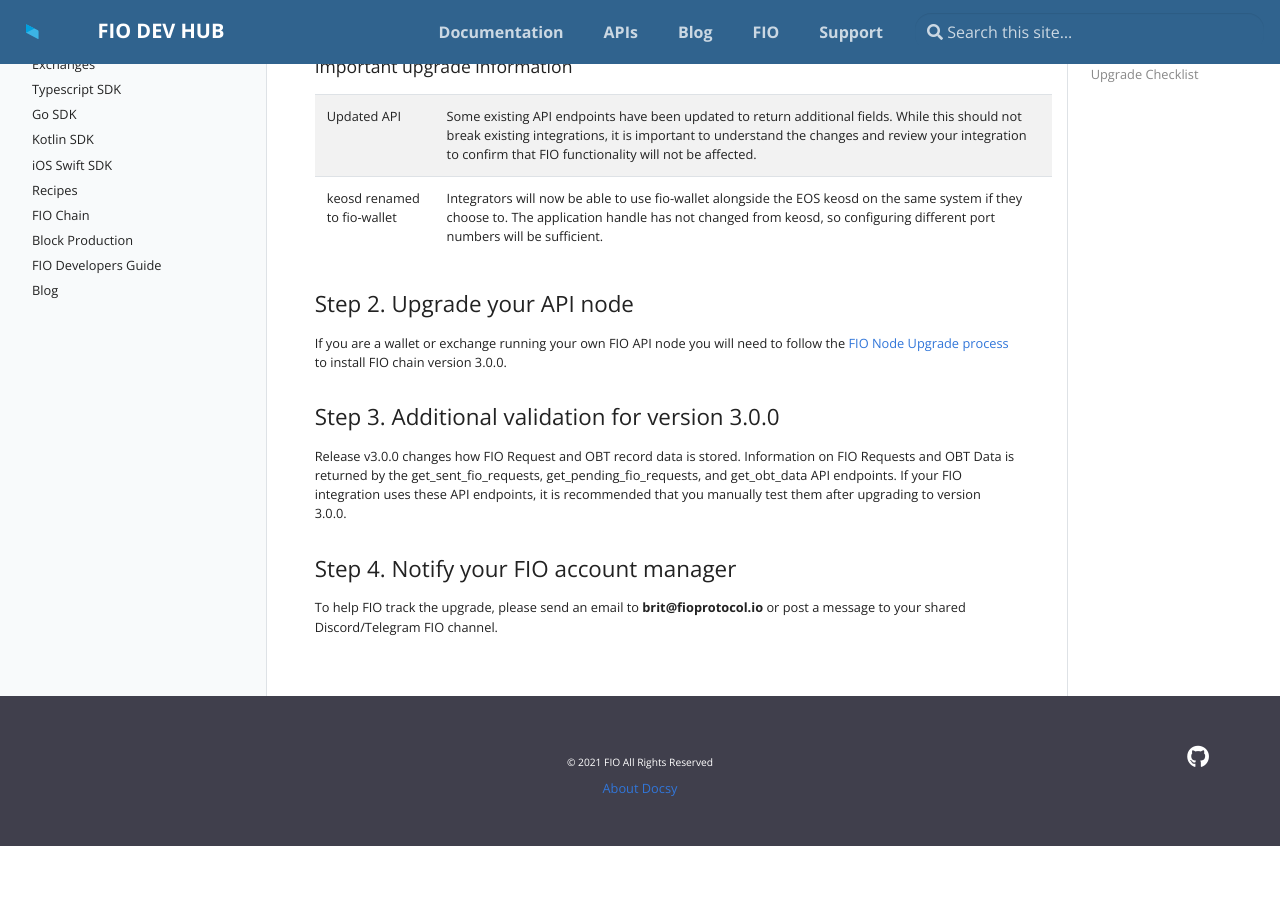
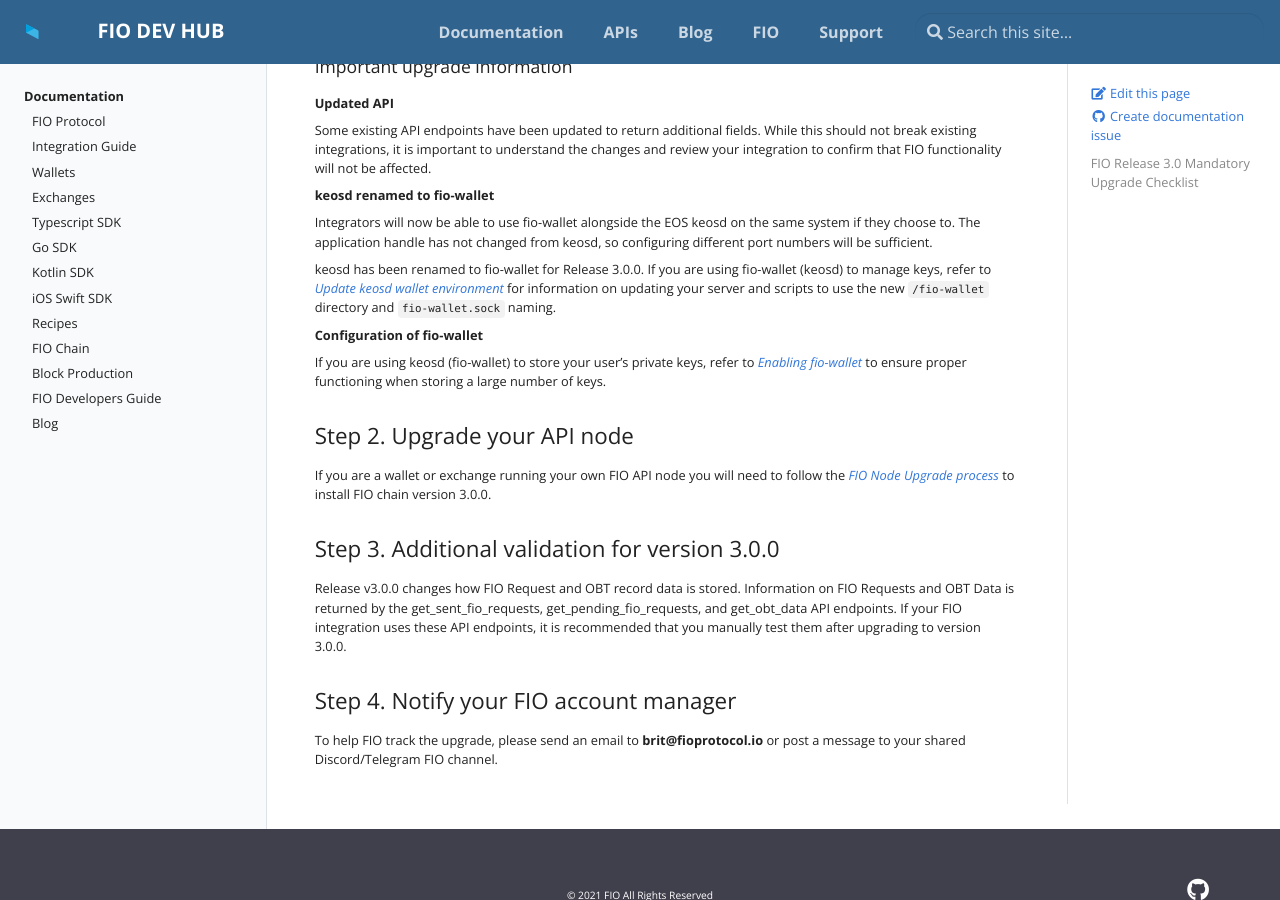
Before and after one commit to fioprotocol/fio-devhub, a Jekyll site: the page built from _posts/2021-05-20-partner-upgrade.md, in a window 1280 px wide and 900 px high, scrolled down 581 px. Built offline with Jekyll 4.4.1, drawn with Linux system fonts in a browser that asks for light colours; our own code applies the rules of GitHub Pages for plain Markdown files; before the commit the page ends 1427 px from its top, so only the background shows below that.

Commit message:
Updates to release checklist

```diff
--- a/_posts/2021-05-20-partner-upgrade.md
+++ b/_posts/2021-05-20-partner-upgrade.md
@@ -26,13 +26,23 @@ FIO wallets and exchanges that have integrated FIO functionality should first [r
 
 ##### Important upgrade information
 
-|---|---|
-|Updated API |Some existing API endpoints have been updated to return additional fields. While this should not break existing integrations, it is important to understand the changes and review your integration to confirm that FIO functionality will not be affected. |
-|keosd renamed to fio-wallet |Integrators will now be able to use fio-wallet alongside the EOS keosd on the same system if they choose to. The application handle has not changed from keosd, so configuring different port numbers will be sufficient.|
+**Updated API**
+
+Some existing API endpoints have been updated to return additional fields. While this should not break existing integrations, it is important to understand the changes and review your integration to confirm that FIO functionality will not be affected.
+
+**keosd renamed to fio-wallet**
+
+Integrators will now be able to use fio-wallet alongside the EOS keosd on the same system if they choose to. The application handle has not changed from keosd, so configuring different port numbers will be sufficient.
+
+keosd has been renamed to fio-wallet for Release 3.0.0. If you are using fio-wallet (keosd) to manage keys, refer to *[Update keosd wallet environment]({{site.baseurl}}/docs/chain/node-build#update-keosd-wallet-environment)* for information on updating your server and scripts to use the new `/fio-wallet` directory and `fio-wallet.sock` naming.
+
+**Configuration of fio-wallet**
+
+If you are using keosd (fio-wallet) to store your user's private keys, refer to *[Enabling fio-wallet]({{site.baseurl}}/docs/chain/node-build#enabling-fio-wallet-optional-usually-not-used-on-a-full-node)* to ensure proper functioning when storing a large number of keys.
 
 ### Step 2. Upgrade your API node
 
-If you are a wallet or exchange running your own FIO API node you will need to follow the [FIO Node Upgrade process]({{site.baseurl}}/docs/chain/node-build) to install FIO chain version 3.0.0.
+If you are a wallet or exchange running your own FIO API node you will need to follow the *[FIO Node Upgrade process]({{site.baseurl}}/docs/chain/node-build)* to install FIO chain version 3.0.0.
 
 ### Step 3. Additional validation for version 3.0.0
 
```
Also changed, not shown: _docs/chain/node-build.md (+2 -1 lines).
